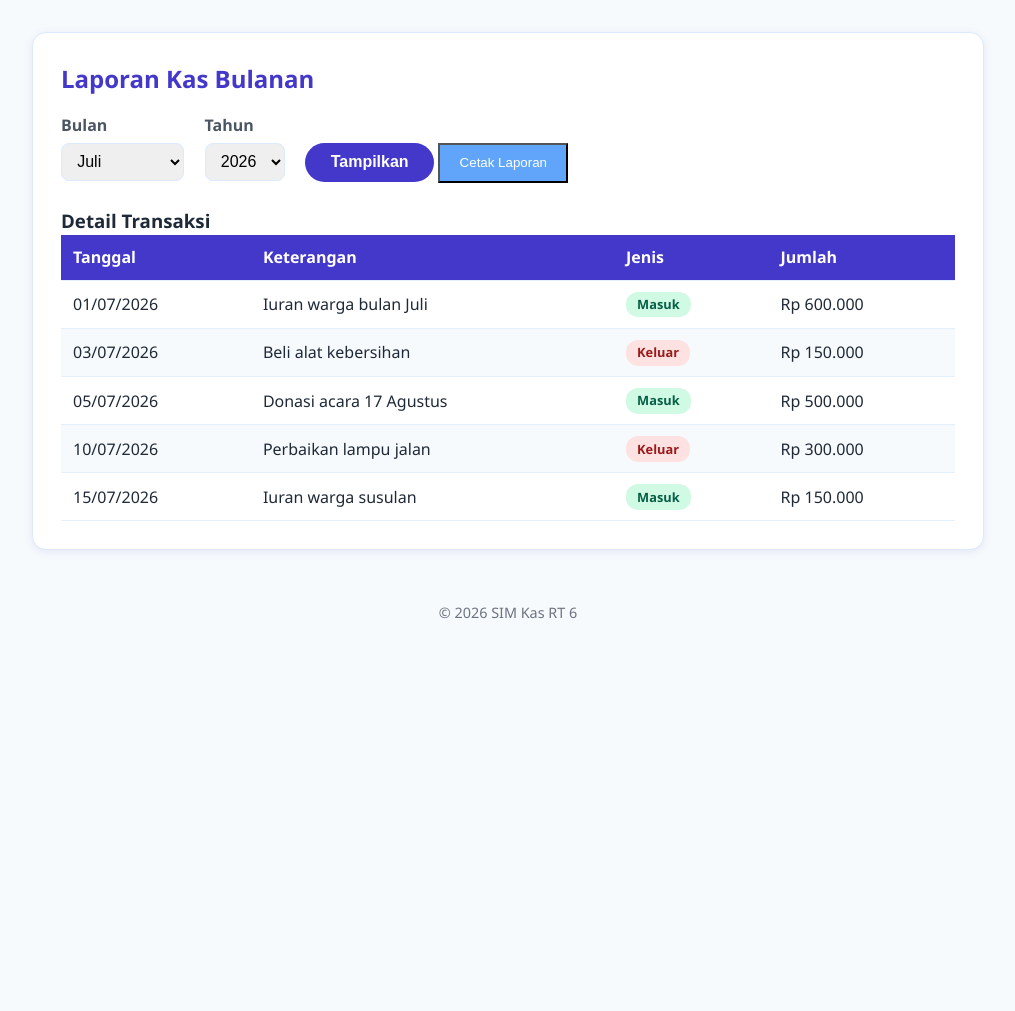
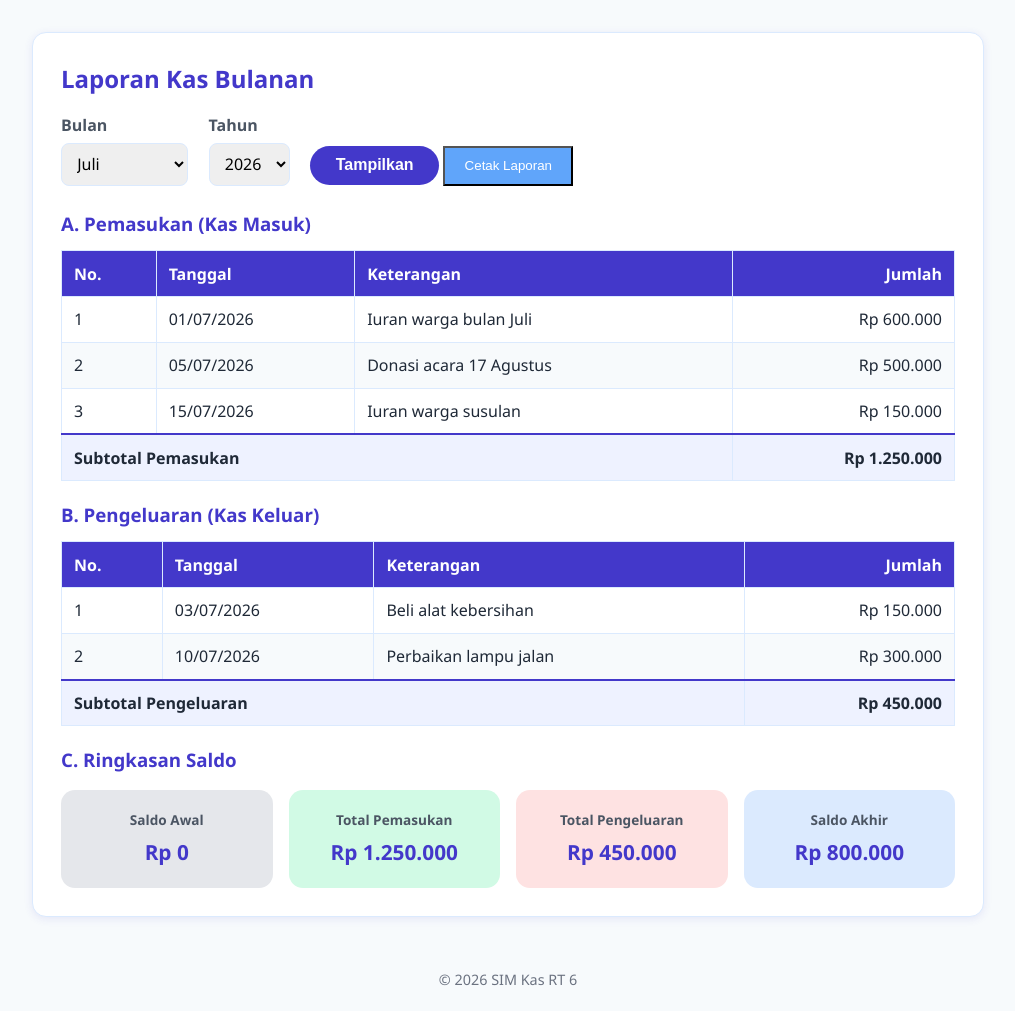
Before and after one commit to nailalifia17-jpg/PemogramanWeb1, a PHP site: page /SIM-Kas-RT6/laporan/index.html in a window 1280 px wide. Shown: the part 68-1079 px from the top of the page, without its empty margins (132-1147 px from the left). Before the commit the page ends 687 px from the top, so only its background shows below. Run offline with PHP 8.4, Linux system fonts and the light colour scheme.

Commit message:
Jobsheet 5 Kas RT 6

```diff
--- a/SIM-Kas-RT6/assets/css/style.css
+++ b/SIM-Kas-RT6/assets/css/style.css
@@ -89,6 +87,11 @@ section h2 {
     color: #4338ca;
 }
 
+section h3 {
+    margin: 1.25rem 0 0.75rem;
+    color: #4338ca;
+}
+
 /* ===== Profil RT 6 (Flexbox internal: teks + kotak angka) ===== */
 .profile-content {
     display: flex;
@@ -223,12 +228,13 @@ main section:nth-of-type(2) article p {
 table {
     width: 100%;
     border-collapse: collapse;
+    border: 1px solid #c7d2fe;
 }
 
 th, td {
     text-align: left;
     padding: 0.65rem 0.75rem;
-    border-bottom: 1px solid #e5f0fd;
+    border: 1px solid #dbeafe;
 }
 
 thead {
@@ -242,6 +248,18 @@ tbody tr:nth-child(even) {
 
 tbody tr:hover {
     background-color: #d1fae5;
+}
+
+/* ===== Rata kanan untuk kolom angka/uang ===== */
+.text-end {
+    text-align: right;
+}
+
+/* ===== Baris Subtotal & Total (khusus Laporan) ===== */
+tfoot td {
+    font-weight: 700;
+    background-color: #eef2ff;
+    border-top: 2px solid #4338ca;
 }
 
 td button {
@@ -265,6 +283,130 @@ td button {
     color: #fff;
 }
 
+/* ===== Filter Bar (Daftar Transaksi) ===== */
+.filter-bar {
+    display: flex;
+    gap: 0.6rem;
+    flex-wrap: wrap;
+    margin-bottom: 1.25rem;
+}
+
+.filter-bar input,
+.filter-bar select {
+    padding: 0.5rem 0.75rem;
+    border: 1px solid #dbeafe;
+    border-radius: 8px;
+}
+
+.btn-filter {
+    background-color: #4338ca;
+    color: #fff;
+    border: none;
+    padding: 0.5rem 1.2rem;
+    border-radius: 20px;
+    cursor: pointer;
+    font-weight: 600;
+}
+
+/* ===== Kolom Pencarian (Jobsheet 5) ===== */
+.search-box {
+    margin-bottom: 1rem;
+}
+
+.search-box label {
+    display: block;
+    margin-bottom: 0.35rem;
+    font-weight: 600;
+    color: #4b5563;
+}
+
+.search-box input {
+    width: 100%;
+    max-width: 320px;
+    padding: 0.5rem 0.75rem;
+    border: 1px solid #dbeafe;
+    border-radius: 8px;
+}
+
+/* ===== Pesan Error Validasi (Jobsheet 5) ===== */
+.error {
+    display: block;
+    color: #dc2626;
+    font-size: 0.85rem;
+    margin-top: 0.25rem;
+}
+
+/* ===== Ringkasan Laporan Kas (kartu Saldo, standar buku kas) ===== */
+.ringkasan-laporan {
+    display: grid;
+    grid-template-columns: repeat(4, 1fr);
+    gap: 1rem;
+    margin-top: 1rem;
+}
+
+.ringkasan-laporan .kas-card {
+    border-radius: 14px;
+    padding: 1.25rem 1rem;
+    text-align: center;
+}
+
+.ringkasan-laporan .kas-card h4 {
+    font-size: 0.85rem;
+    color: #4b5563;
+    margin-bottom: 0.4rem;
+    font-weight: 600;
+}
+
+.ringkasan-laporan .kas-card p {
+    font-size: 1.3rem;
+    font-weight: 700;
+    color: #4338ca;
+}
+
+.kas-card.saldo-awal { background-color: #e5e7eb; }
+.kas-card.pemasukan { background-color: #d1fae5; }
+.kas-card.pengeluaran { background-color: #fee2e2; }
+.kas-card.saldo-akhir { background-color: #dbeafe; }
+
+/* ===== Kop & Tanda Tangan (khusus tampil saat dicetak) ===== */
+.print-only {
+    display: none;
+}
+
+.kop-laporan {
+    text-align: center;
+    margin-bottom: 1.5rem;
+    border-bottom: 2px solid #4338ca;
+    padding-bottom: 1rem;
+}
+
+.kop-laporan h2 {
+    margin-bottom: 0.2rem;
+}
+
+.kop-laporan p {
+    color: #4b5563;
+    font-size: 0.9rem;
+}
+
+.ttd-area {
+    display: flex;
+    justify-content: space-between;
+    margin-top: 3rem;
+    text-align: center;
+}
+
+.ttd-box {
+    width: 45%;
+}
+
+.ttd-box .ttd-garis {
+    margin-top: 3.5rem;
+    border-top: 1px solid #1f2937;
+    padding-top: 0.3rem;
+    font-weight: 600;
+}
+
 /* ===== Form ===== */
 form p {
     margin-bottom: 1rem;
@@ -278,19 +420,38 @@ form label {
 }
 
 form input,
-form select {
+form select,
+form textarea {
     width: 100%;
     max-width: 400px;
     padding: 0.55rem 0.7rem;
     border: 1px solid #dbeafe;
     border-radius: 8px;
     font-size: 1rem;
+    font-family: inherit;
 }
 
 form input:focus,
-form select:focus {
+form select:focus,
+form textarea:focus {
     outline: none;
     border-color: #4338ca;
+}
+
+.radio-group {
+    display: inline-flex;
+    gap: 1rem;
+}
+
+.radio-label {
+    display: inline-flex !important;
+    align-items: center;
+    gap: 0.35rem;
+    font-weight: 400 !important;
+}
+
+.radio-label input {
+    width: auto !important;
 }
 
 form button[type="submit"] {
--- /dev/null
+++ b/SIM-Kas-RT6/assets/js/app.js
@@ -0,0 +1,139 @@
+// ===== Menu hamburger (JS-driven, menggantikan checkbox hack) =====
+function initNavToggle() {
+    const toggleBtn = document.getElementById("nav-toggle-btn");
+    const nav = document.querySelector("header nav");
+    if (!toggleBtn || !nav) return;
+
+    toggleBtn.addEventListener("click", function () {
+        nav.classList.toggle("nav-open");
+    });
+}
+
+// ===== Konfirmasi hapus (front-end only, belum ke server) =====
+function initHapusConfirm() {
+    document.querySelectorAll(".btn-hapus").forEach(function (btn) {
+        btn.addEventListener("click", function () {
+            const row = btn.closest("tr");
+            const cells = row ? row.querySelectorAll("td") : null;
+            const label = cells && cells[1] ? cells[1].textContent.trim() : "data ini";
+            const yakin = confirm("Yakin ingin menghapus \"" + label + "\"?");
+            if (yakin && row) {
+                row.remove();
+            }
+        });
+    });
+}
+
+// ===== Filter/pencarian tabel real-time =====
+function initTableFilter() {
+    const input = document.getElementById("search-input");
+    const table = document.querySelector(".table-responsive table");
+    if (!input || !table) return;
+
+    input.addEventListener("keyup", function () {
+        const keyword = input.value.toLowerCase();
+        const rows = table.querySelectorAll("tbody tr");
+        rows.forEach(function (row) {
+            const teks = row.textContent.toLowerCase();
+            row.style.display = teks.includes(keyword) ? "" : "none";
+        });
+    });
+}
+
+// ===== Validasi form (client-side) =====
+function tampilkanError(input, pesan) {
+    hapusError(input);
+    const span = document.createElement("span");
+    span.className = "error";
+    span.textContent = pesan;
+    input.insertAdjacentElement("afterend", span);
+}
+
+function hapusError(input) {
+    const next = input.nextElementSibling;
+    if (next && next.classList.contains("error")) {
+        next.remove();
+    }
+}
+
+function initValidasiForm() {
+    const form = document.getElementById("form-tambah");
+    if (!form) return;
+
+    form.addEventListener("submit", function (e) {
+        let valid = true;
+
+        const tanggal = form.querySelector("[name='tanggal']");
+        if (tanggal && tanggal.value.trim() === "") {
+            tampilkanError(tanggal, "Tanggal wajib diisi.");
+            valid = false;
+        } else if (tanggal) {
+            hapusError(tanggal);
+        }
+
+        const keterangan = form.querySelector("[name='keterangan']");
+        if (keterangan && keterangan.value.trim() === "") {
+            tampilkanError(keterangan, "Keterangan wajib diisi.");
+            valid = false;
+        } else if (keterangan) {
+            hapusError(keterangan);
+        }
+
+        const jumlah = form.querySelector("[name='jumlah']");
+        if (jumlah) {
+            const nilai = parseInt(jumlah.value, 10);
+            if (isNaN(nilai) || nilai < 0) {
+                tampilkanError(jumlah, "Jumlah harus angka dan tidak boleh negatif.");
+                valid = false;
+            } else {
+                hapusError(jumlah);
+            }
+        }
+
+        const nama = form.querySelector("[name='nama']");
+        if (nama && nama.value.trim() === "") {
+            tampilkanError(nama, "Nama wajib diisi.");
+            valid = false;
+        } else if (nama) {
+            hapusError(nama);
+        }
+
+        const noKk = form.querySelector("[name='no_kk']");
+        if (noKk && noKk.value.trim() === "") {
+            tampilkanError(noKk, "No. KK wajib diisi.");
+            valid = false;
+        } else if (noKk) {
+            hapusError(noKk);
+        }
+
+        const alamat = form.querySelector("[name='alamat']");
+        if (alamat && alamat.value.trim() === "") {
+            tampilkanError(alamat, "Alamat wajib diisi.");
+            valid = false;
+        } else if (alamat) {
+            hapusError(alamat);
+        }
+
+        if (!valid) {
+            e.preventDefault();
+        }
+    });
+}
+
+// ===== Cetak/download laporan sebagai PDF (pakai fitur print browser) =====
+function initCetakLaporan() {
+    const btn = document.getElementById("btn-cetak");
+    if (!btn) return;
+
+    btn.addEventListener("click", function () {
+        window.print();
+    });
+}
+
+document.addEventListener("DOMContentLoaded", function () {
+    initNavToggle();
+    initHapusConfirm();
+    initTableFilter();
+    initValidasiForm();
+    initCetakLaporan();
+});
--- a/SIM-Kas-RT6/index.html
+++ b/SIM-Kas-RT6/index.html
@@ -9,14 +9,14 @@
 <body>
     <header>
         <h1>SIM Kas RT 6</h1>
-        <input type="checkbox" id="nav-toggle" class="nav-toggle">
-        <label for="nav-toggle" class="nav-toggle-label">&#9776;</label>
+        <button type="button" id="nav-toggle-btn" class="nav-toggle-label" aria-label="Menu">&#9776;</button>
         <nav>
             <ul>
                 <li><a href="index.html">Beranda</a></li>
                 <li><a href="transaksi/list.html">Daftar Transaksi</a></li>
                 <li><a href="transaksi/tambah.html">Tambah Transaksi</a></li>
                 <li><a href="warga/list.html">Daftar Warga</a></li>
+                <li><a href="laporan/index.html">Laporan</a></li>
             </ul>
         </nav>
     </header>
@@ -62,5 +62,6 @@
     <footer>
         <p>&copy; 2026 SIM Kas RT 6</p>
     </footer>
+    <script src="assets/js/app.js"></script>
 </body>
 </html>
--- a/SIM-Kas-RT6/laporan/index.html
+++ b/SIM-Kas-RT6/laporan/index.html
@@ -9,8 +9,7 @@
 <body>
     <header>
         <h1>SIM Kas RT 6</h1>
-        <input type="checkbox" id="nav-toggle" class="nav-toggle">
-        <label for="nav-toggle" class="nav-toggle-label">&#9776;</label>
+        <button type="button" id="nav-toggle-btn" class="nav-toggle-label" aria-label="Menu">&#9776;</button>
         <nav>
             <ul>
                 <li><a href="../index.html">Beranda</a></li>
@@ -25,11 +24,18 @@
     <main>
         <section>
             <h2>Laporan Kas Bulanan</h2>
+
+            <div class="kop-laporan print-only">
+                <h2>SIM Kas RT 6</h2>
+                <p>Jl. Contoh No. 6, RT 06 — Laporan Keuangan Kas</p>
+                <p>Periode: Juli 2026</p>
+            </div>
+
             <form style="margin-bottom: 1.5rem;">
                 <p style="display: inline-block; margin-right: 1rem; margin-bottom: 0;">
                     <label for="bulan">Bulan</label>
                     <select id="bulan" name="bulan">
-                        <option value="7">Juli</option>
+                        <option value="7" selected>Juli</option>
                         <option value="8">Agustus</option>
                         <option value="9">September</option>
                     </select>
@@ -42,60 +48,113 @@
                 </p>
                 <p style="display: inline-block; margin-bottom: 0;">
                     <button type="submit">Tampilkan</button>
-                    <button type="button" class="btn-edit" style="padding: 0.65rem 1.2rem;">Cetak Laporan</button>
+                    <button type="button" id="btn-cetak" class="btn-edit" style="padding: 0.65rem 1.2rem;">Cetak Laporan</button>
                 </p>
             </form>
 
-            <h3>Detail Transaksi</h3>
+            <!-- ===== PEMASUKAN ===== -->
+            <h3>A. Pemasukan (Kas Masuk)</h3>
             <div class="table-responsive">
                 <table>
                     <thead>
                         <tr>
+                            <th>No.</th>
                             <th>Tanggal</th>
                             <th>Keterangan</th>
-                            <th>Jenis</th>
-                            <th>Jumlah</th>
+                            <th class="text-end">Jumlah</th>
                         </tr>
                     </thead>
                     <tbody>
                         <tr>
+                            <td>1</td>
                             <td>01/07/2026</td>
                             <td>Iuran warga bulan Juli</td>
-                            <td><span class="badge badge-masuk">Masuk</span></td>
-                            <td>Rp 600.000</td>
+                            <td class="text-end">Rp 600.000</td>
                         </tr>
                         <tr>
+                            <td>2</td>
+                            <td>05/07/2026</td>
+                            <td>Donasi acara 17 Agustus</td>
+                            <td class="text-end">Rp 500.000</td>
+                        </tr>
+                        <tr>
+                            <td>3</td>
+                            <td>15/07/2026</td>
+                            <td>Iuran warga susulan</td>
+                            <td class="text-end">Rp 150.000</td>
+                        </tr>
+                    </tbody>
+                    <tfoot>
+                        <tr>
+                            <td colspan="3">Subtotal Pemasukan</td>
+                            <td class="text-end">Rp 1.250.000</td>
+                        </tr>
+                    </tfoot>
+                </table>
+            </div>
+
+            <!-- ===== PENGELUARAN ===== -->
+            <h3>B. Pengeluaran (Kas Keluar)</h3>
+            <div class="table-responsive">
+                <table>
+                    <thead>
+                        <tr>
+                            <th>No.</th>
+                            <th>Tanggal</th>
+                            <th>Keterangan</th>
+                            <th class="text-end">Jumlah</th>
+                        </tr>
+                    </thead>
+                    <tbody>
+                        <tr>
+                            <td>1</td>
                             <td>03/07/2026</td>
                             <td>Beli alat kebersihan</td>
-                            <td><span class="badge badge-keluar">Keluar</span></td>
-                            <td>Rp 150.000</td>
+                            <td class="text-end">Rp 150.000</td>
                         </tr>
                         <tr>
-                            <td>05/07/2026</td>
-                            <td>Donasi acara 17 Agustus</td>
-                            <td><span class="badge badge-masuk">Masuk</span></td>
-                            <td>Rp 500.000</td>
-                        </tr>
-                        <tr>
+                            <td>2</td>
                             <td>10/07/2026</td>
                             <td>Perbaikan lampu jalan</td>
-                            <td><span class="badge badge-keluar">Keluar</span></td>
-                            <td>Rp 300.000</td>
-                        </tr>
-                        <tr>
-                            <td>15/07/2026</td>
-                            <td>Iuran warga susulan</td>
-                            <td><span class="badge badge-masuk">Masuk</span></td>
-                            <td>Rp 150.000</td>
+                            <td class="text-end">Rp 300.000</td>
                         </tr>
                     </tbody>
+                    <tfoot>
+                        <tr>
+                            <td colspan="3">Subtotal Pengeluaran</td>
+                            <td class="text-end">Rp 450.000</td>
+                        </tr>
+                    </tfoot>
                 </table>
             </div>
+
+            <!-- ===== RINGKASAN / SALDO ===== -->
+            <h3>C. Ringkasan Saldo</h3>
+            <div class="ringkasan-laporan">
+                <div class="kas-card saldo-awal">
+                    <h4>Saldo Awal</h4>
+                    <p>Rp 0</p>
+                </div>
+                <div class="kas-card pemasukan">
+                    <h4>Total Pemasukan</h4>
+                    <p>Rp 1.250.000</p>
+                </div>
+                <div class="kas-card pengeluaran">
+                    <h4>Total Pengeluaran</h4>
+                    <p>Rp 450.000</p>
+                </div>
+                <div class="kas-card saldo-akhir">
+                    <h4>Saldo Akhir</h4>
+                    <p>Rp 800.000</p>
+                </div>
+            </div>
+
         </section>
     </main>
 
     <footer>
         <p>&copy; 2026 SIM Kas RT 6</p>
     </footer>
+    <script src="../assets/js/app.js"></script>
 </body>
 </html>
--- a/SIM-Kas-RT6/transaksi/tambah.html
+++ b/SIM-Kas-RT6/transaksi/tambah.html
@@ -9,8 +9,7 @@
 <body>
     <header>
         <h1>SIM Kas RT 6</h1>
-        <input type="checkbox" id="nav-toggle" class="nav-toggle">
-        <label for="nav-toggle" class="nav-toggle-label">&#9776;</label>
+        <button type="button" id="nav-toggle-btn" class="nav-toggle-label" aria-label="Menu">&#9776;</button>
         <nav>
             <ul>
                 <li><a href="../index.html">Beranda</a></li>
@@ -25,7 +24,7 @@
     <main>
         <section>
             <h2>Tambah Transaksi Kas</h2>
-            <form>
+            <form id="form-tambah">
                 <p>
                     <label for="tanggal">Tanggal</label><br>
                     <input type="date" id="tanggal" name="tanggal" required>
@@ -66,5 +65,6 @@
     <footer>
         <p>&copy; 2026 SIM Kas RT 6</p>
     </footer>
+    <script src="../assets/js/app.js"></script>
 </body>
 </html>
--- a/SIM-Kas-RT6/warga/tambah.html
+++ b/SIM-Kas-RT6/warga/tambah.html
@@ -9,8 +9,7 @@
 <body>
     <header>
         <h1>SIM Kas RT 6</h1>
-        <input type="checkbox" id="nav-toggle" class="nav-toggle">
-        <label for="nav-toggle" class="nav-toggle-label">&#9776;</label>
+        <button type="button" id="nav-toggle-btn" class="nav-toggle-label" aria-label="Menu">&#9776;</button>
         <nav>
             <ul>
                 <li><a href="../index.html">Beranda</a></li>
@@ -25,7 +24,7 @@
     <main>
         <section>
             <h2>Tambah Warga</h2>
-            <form>
+            <form id="form-tambah">
                 <p>
                     <label for="nama">Nama Kepala Keluarga</label><br>
                     <input type="text" id="nama" name="nama" required>
@@ -59,5 +58,6 @@
     <footer>
         <p>&copy; 2026 SIM Kas RT 6</p>
     </footer>
+    <script src="../assets/js/app.js"></script>
 </body>
 </html>
```
Also changed, not shown: other parts of SIM-Kas-RT6/assets/css/style.css (+72 -11 lines), SIM-Kas-RT6/transaksi/list.html (+5 -10 lines), SIM-Kas-RT6/warga/list.html (+6 -2 lines).
